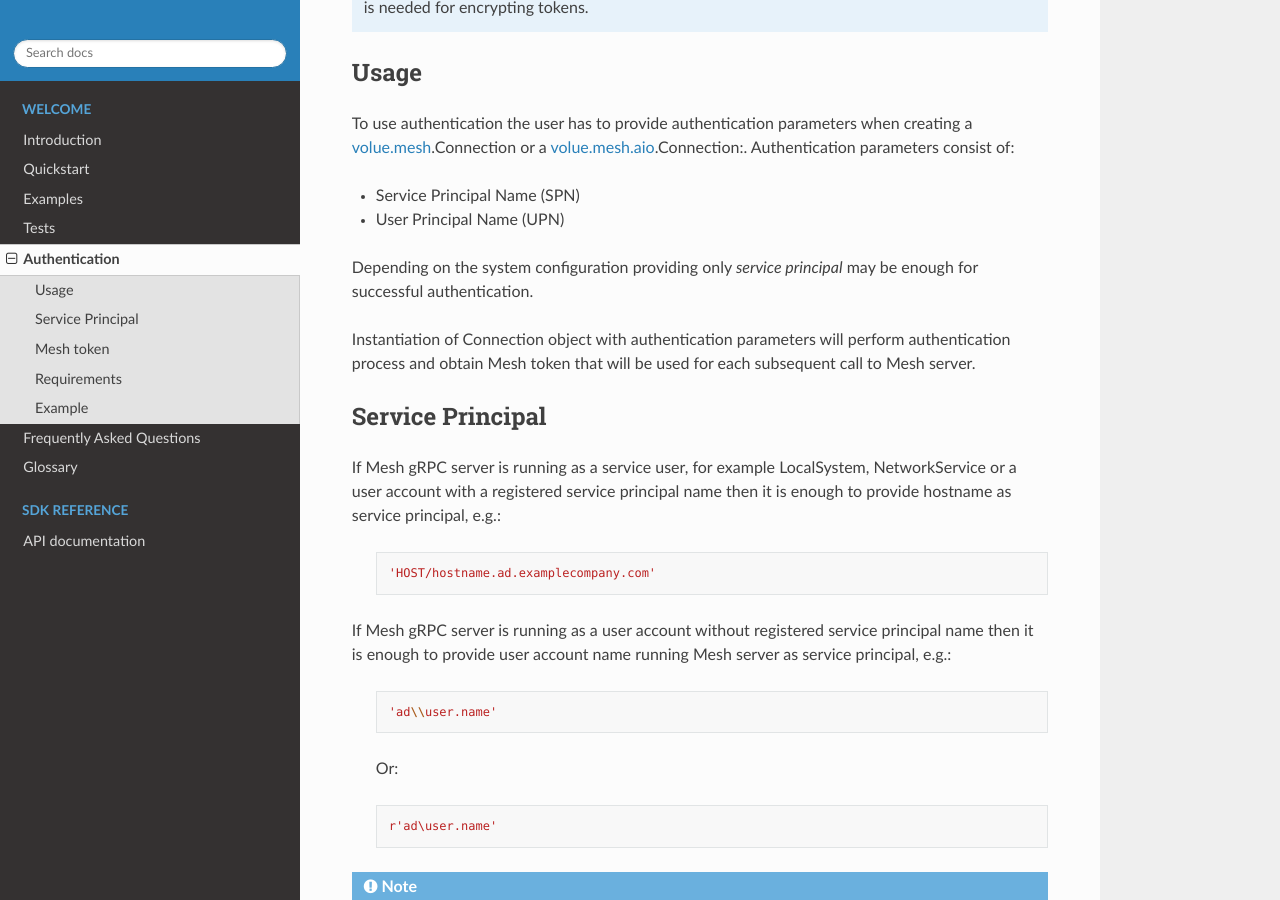
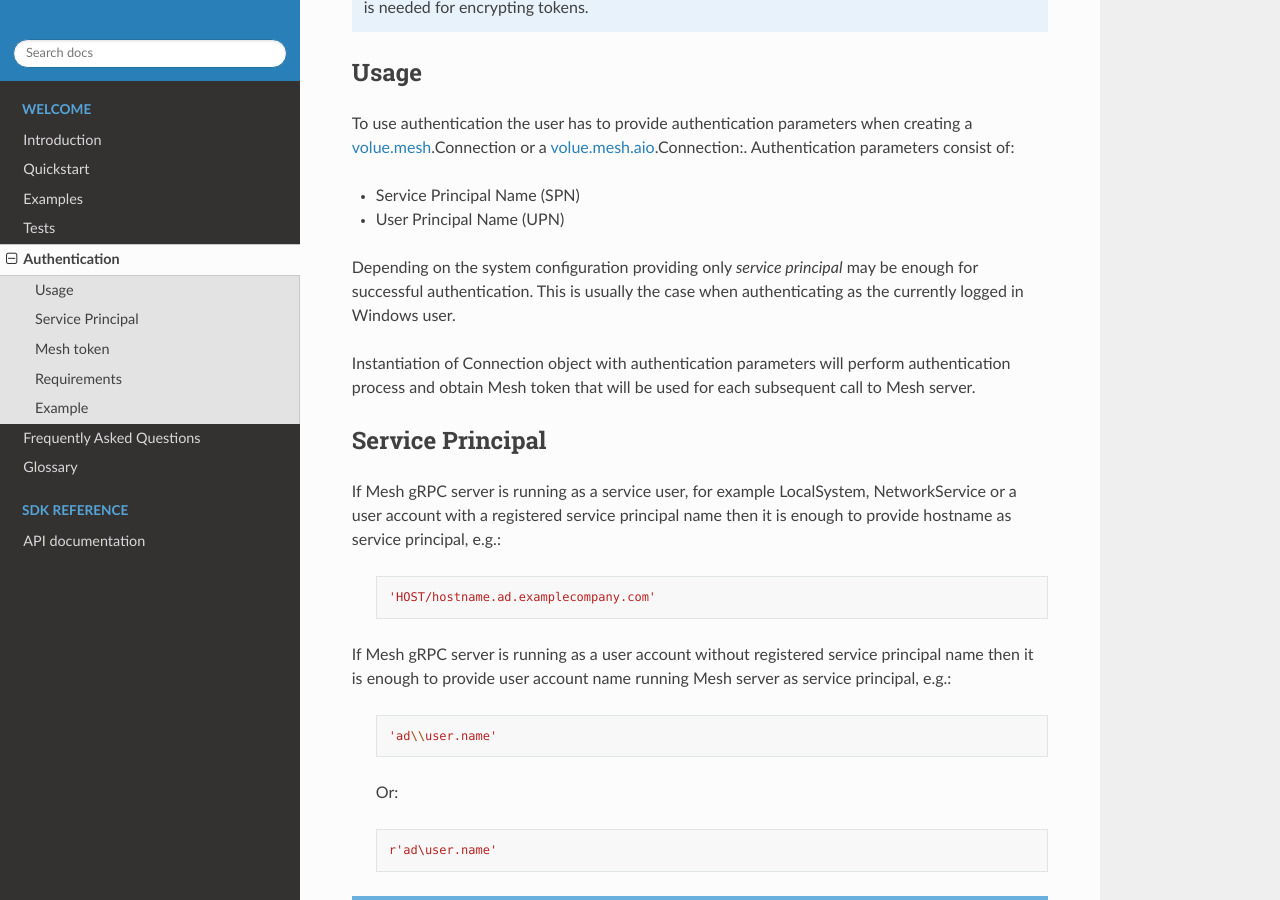
Before and after one commit to Volue-Public/energy-mesh-python, a Sphinx documentation site: the page built from docs/source/authentication.rst, in a window 1280 px wide and 900 px high, scrolled down 618 px. Built offline with Sphinx 7.4.7 and the Read the Docs theme 2.0.0, drawn with Linux system fonts in a browser that asks for light colours.

Commit message:
Update docs/source/authentication.rst
Co-authored-by: Erik Nyhus <61583878+erny-powel@users.noreply.github.com>

```diff
--- a/docs/source/authentication.rst
+++ b/docs/source/authentication.rst
@@ -25,7 +25,7 @@ Authentication parameters consist of:
 * Service Principal Name (SPN)
 * User Principal Name (UPN)
 
-Depending on the system configuration providing only *service principal* may be enough for successful authentication.
+Depending on the system configuration providing only *service principal* may be enough for successful authentication. This is usually the case when authenticating as the currently logged in Windows user.
 
 Instantiation of Connection object with authentication parameters will perform authentication process and obtain Mesh token that will be used for each subsequent call to Mesh server.
 
```
